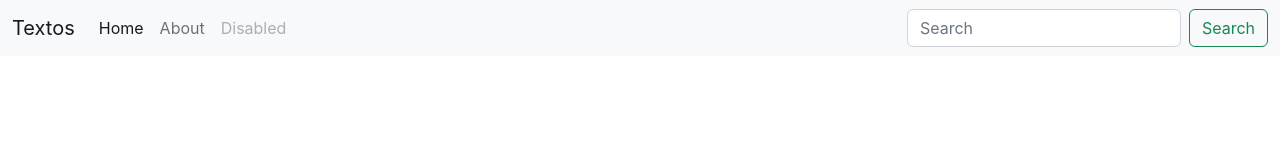
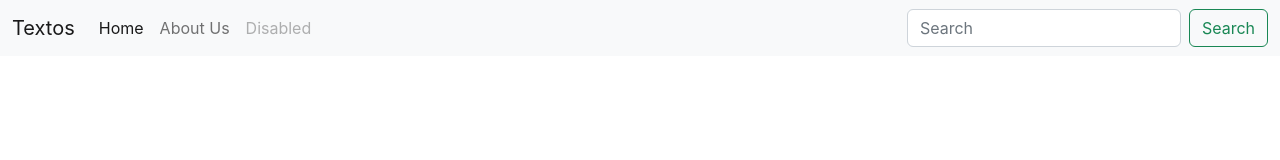
Before and after one commit to Suyash2711/Textos, a React (Create React App) app: page / in a window 1280 px wide. Shown: the top 160 px of the page. Built offline with nearby package versions, Linux system fonts and the light colour scheme.

Commit message:
props and types

```diff
--- a/src/App.js
+++ b/src/App.js
@@ -1,35 +1,11 @@
 // import logo from './logo.svg';
 import './App.css';
+import Navbar from './components/Navbar';
 
 function App() {
   return (
-    <>
-     <nav className="navbar navbar-expand-lg bg-light">
-  <div className="container-fluid">
-    <a className="navbar-brand" href="/">Textos</a>
-    <button className="navbar-toggler" type="button" data-bs-toggle="collapse" data-bs-target="#navbarSupportedContent" aria-controls="navbarSupportedContent" aria-expanded="false" aria-label="Toggle navigation">
-      <span className="navbar-toggler-icon"></span>
-    </button>
-    <div className="collapse navbar-collapse" id="navbarSupportedContent">
-      <ul className="navbar-nav me-auto mb-2 mb-lg-0">
-        <li className="nav-item">
-          <a className="nav-link active" aria-current="page" href="/">Home</a>
-        </li>
-        <li className="nav-item">
-          <a className="nav-link" href="/">About</a>
-        </li>
-        <li className="nav-item">
-          <a className="nav-link disabled">Disabled</a>
-        </li>
-      </ul>
-      <form className="d-flex" role="search">
-        <input className="form-control me-2" type="search" placeholder="Search" aria-label="Search" />
-        <button className="btn btn-outline-success" type="submit">Search</button>
-      </form>
-    </div>
-  </div>
-</nav>
-    </>
+    <Navbar title="Textos" aboutText="About Us"/>
+    // <Navbar />
   );
 }
 
--- /dev/null
+++ b/src/components/Navbar.js
@@ -0,0 +1,46 @@
+    // .......Function Based Components......
+
+import React from 'react'
+import PropTypes from 'prop-types'
+
+export default function Navbar(props) {
+  return (
+    <>
+    <nav className="navbar navbar-expand-lg bg-light">
+ <div className="container-fluid">
+   <a className="navbar-brand" href="/">{props.title}</a>
+   <button className="navbar-toggler" type="button" data-bs-toggle="collapse" data-bs-target="#navbarSupportedContent" aria-controls="navbarSupportedContent" aria-expanded="false" aria-label="Toggle navigation">
+     <span className="navbar-toggler-icon"></span>
+   </button>
+   <div className="collapse navbar-collapse" id="navbarSupportedContent">
+     <ul className="navbar-nav me-auto mb-2 mb-lg-0">
+       <li className="nav-item">
+         <a className="nav-link active" aria-current="page" href="/">Home</a>
+       </li>
+       <li className="nav-item">
+         <a className="nav-link" href="/">{props.aboutText}</a>
+       </li>
+       <li className="nav-item">
+         <a className="nav-link disabled">Disabled</a>
+       </li>
+     </ul>
+     <form className="d-flex" role="search">
+       <input className="form-control me-2" type="search" placeholder="Search" aria-label="Search" />
+       <button className="btn btn-outline-success" type="submit">Search</button>
+     </form>
+   </div>
+ </div>
+</nav>
+</>
+  );
+}
+
+Navbar.propTypes = {
+    title: PropTypes.string.isRequired,
+    aboutText: PropTypes.string
+}
+
+Navbar.defaultProps = {
+    title: "Title",
+    aboutText: "About"
+}
```
